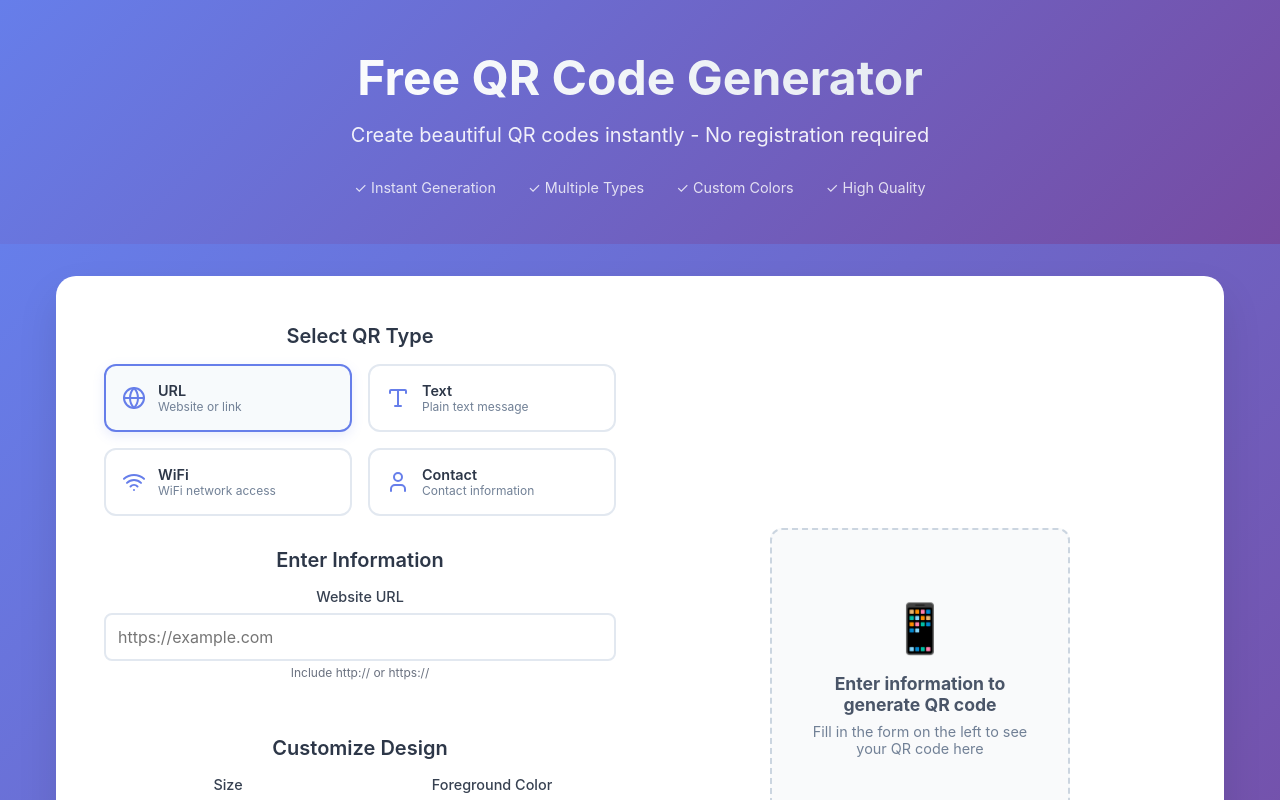
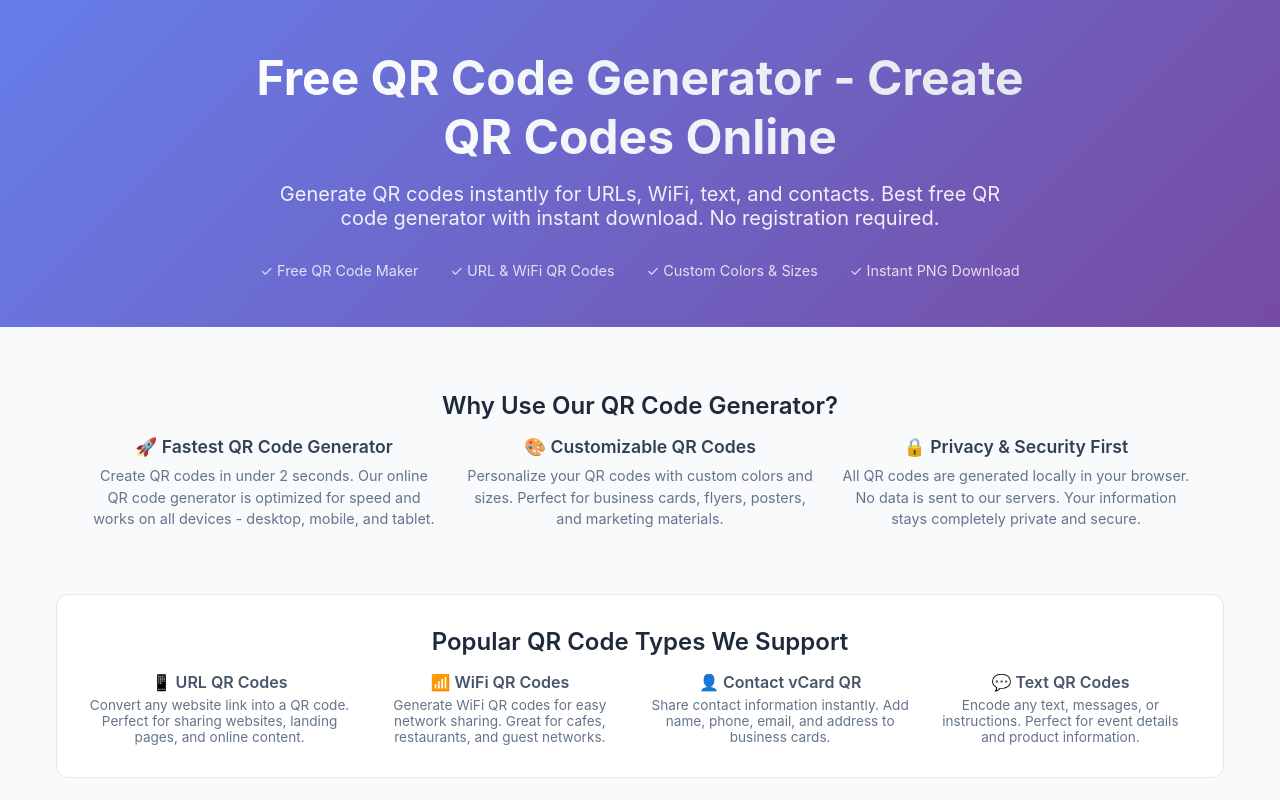
Before and after one commit to amitgoel9/qr-generator, a React app: page / in a window 1280 px wide. Shown: the top 800 px of the page. Built offline with nearby package versions, Linux system fonts and the light colour scheme.

Commit message:
SEO optimization

```diff
--- a/public/index.html
+++ b/public/index.html
@@ -46,15 +46,32 @@
     {
       "@context": "https://schema.org",
       "@type": "WebApplication",
-      "name": "QR Code Generator",
-      "description": "Free online QR code generator for URLs, text, WiFi, and contacts",
+      "name": "Free QR Code Generator",
+      "alternativeName": "QR Handy Tools",
+      "description": "Generate QR codes for free. Create QR codes for URLs, WiFi passwords, text, and contact information. Instant download, customizable colors, no registration required.",
       "url": "https://qr-handytools.netlify.app/",
-      "applicationCategory": "Utility",
+      "applicationCategory": ["Utility", "Business", "Productivity"],
       "operatingSystem": "Web Browser",
+      "browserRequirements": "Requires JavaScript",
       "offers": {
         "@type": "Offer",
         "price": "0",
         "priceCurrency": "USD"
+      },
+      "featureList": [
+        "URL QR Code Generator",
+        "WiFi QR Code Generator",
+        "Text QR Code Generator",
+        "Contact vCard QR Generator",
+        "Custom Color QR Codes",
+        "High Resolution PNG Download",
+        "No Registration Required",
+        "Browser-based Privacy"
+      ],
+      "aggregateRating": {
+        "@type": "AggregateRating",
+        "ratingValue": "4.8",
+        "ratingCount": "1250"
       }
     }
     </script>
--- a/src/components/Header.jsx
+++ b/src/components/Header.jsx
@@ -2,22 +2,99 @@ import React from 'react';
 
 const Header = () => {
   return (
+    <>
       <header className="header">
         <div className="header-content">
           <h1 className="title">
-          Free QR Code Generator
+            Free QR Code Generator - Create QR Codes Online
           </h1>
           <p className="subtitle">
-          Create beautiful QR codes instantly - No registration required
+            Generate QR codes instantly for URLs, WiFi, text, and contacts. Best free QR code generator with instant download. No registration required.
           </p>
           <div className="features">
-          <span className="feature">✓ Instant Generation</span>
-          <span className="feature">✓ Multiple Types</span>
-          <span className="feature">✓ Custom Colors</span>
-          <span className="feature">✓ High Quality</span>
+            <span className="feature">✓ Free QR Code Maker</span>
+            <span className="feature">✓ URL & WiFi QR Codes</span>
+            <span className="feature">✓ Custom Colors & Sizes</span>
+            <span className="feature">✓ Instant PNG Download</span>
           </div>
         </div>
       </header>
+
+      {/* SEO Content Section */}
+      <section className="seo-content" style={{maxWidth: '1200px', margin: '2rem auto', padding: '0 1rem'}}>
+        <div style={{backgroundColor: '#f8fafc', padding: '2rem', borderRadius: '12px', marginBottom: '2rem'}}>
+          <h2 style={{fontSize: '1.5rem', fontWeight: '600', color: '#1e293b', marginBottom: '1rem'}}>
+            Why Use Our QR Code Generator?
+          </h2>
+          <div style={{display: 'grid', gridTemplateColumns: 'repeat(auto-fit, minmax(300px, 1fr))', gap: '1.5rem'}}>
+            <div>
+              <h3 style={{fontSize: '1.1rem', fontWeight: '600', color: '#334155', marginBottom: '0.5rem'}}>
+                🚀 Fastest QR Code Generator
+              </h3>
+              <p style={{color: '#64748b', fontSize: '0.9rem', lineHeight: '1.5'}}>
+                Create QR codes in under 2 seconds. Our online QR code generator is optimized for speed and works on all devices - desktop, mobile, and tablet.
+              </p>
+            </div>
+            <div>
+              <h3 style={{fontSize: '1.1rem', fontWeight: '600', color: '#334155', marginBottom: '0.5rem'}}>
+                🎨 Customizable QR Codes
+              </h3>
+              <p style={{color: '#64748b', fontSize: '0.9rem', lineHeight: '1.5'}}>
+                Personalize your QR codes with custom colors and sizes. Perfect for business cards, flyers, posters, and marketing materials.
+              </p>
+            </div>
+            <div>
+              <h3 style={{fontSize: '1.1rem', fontWeight: '600', color: '#334155', marginBottom: '0.5rem'}}>
+                🔒 Privacy & Security First
+              </h3>
+              <p style={{color: '#64748b', fontSize: '0.9rem', lineHeight: '1.5'}}>
+                All QR codes are generated locally in your browser. No data is sent to our servers. Your information stays completely private and secure.
+              </p>
+            </div>
+          </div>
+        </div>
+
+        <div style={{backgroundColor: '#fff', padding: '2rem', borderRadius: '12px', border: '1px solid #e2e8f0'}}>
+          <h2 style={{fontSize: '1.5rem', fontWeight: '600', color: '#1e293b', marginBottom: '1rem'}}>
+            Popular QR Code Types We Support
+          </h2>
+          <div style={{display: 'grid', gridTemplateColumns: 'repeat(auto-fit, minmax(250px, 1fr))', gap: '1.2rem'}}>
+            <div>
+              <h4 style={{fontSize: '1rem', fontWeight: '600', color: '#475569', marginBottom: '0.3rem'}}>
+                📱 URL QR Codes
+              </h4>
+              <p style={{color: '#64748b', fontSize: '0.85rem'}}>
+                Convert any website link into a QR code. Perfect for sharing websites, landing pages, and online content.
+              </p>
+            </div>
+            <div>
+              <h4 style={{fontSize: '1rem', fontWeight: '600', color: '#475569', marginBottom: '0.3rem'}}>
+                📶 WiFi QR Codes
+              </h4>
+              <p style={{color: '#64748b', fontSize: '0.85rem'}}>
+                Generate WiFi QR codes for easy network sharing. Great for cafes, restaurants, and guest networks.
+              </p>
+            </div>
+            <div>
+              <h4 style={{fontSize: '1rem', fontWeight: '600', color: '#475569', marginBottom: '0.3rem'}}>
+                👤 Contact vCard QR
+              </h4>
+              <p style={{color: '#64748b', fontSize: '0.85rem'}}>
+                Share contact information instantly. Add name, phone, email, and address to business cards.
+              </p>
+            </div>
+            <div>
+              <h4 style={{fontSize: '1rem', fontWeight: '600', color: '#475569', marginBottom: '0.3rem'}}>
+                💬 Text QR Codes
+              </h4>
+              <p style={{color: '#64748b', fontSize: '0.85rem'}}>
+                Encode any text, messages, or instructions. Perfect for event details and product information.
+              </p>
+            </div>
+          </div>
+        </div>
+      </section>
+    </>
   );
 };
 
```
Also changed, not shown: public/robots.txt, 1 other file (tests, documents, lock files or other folders). Lines whose indentation alone changed are shown as unchanged.
